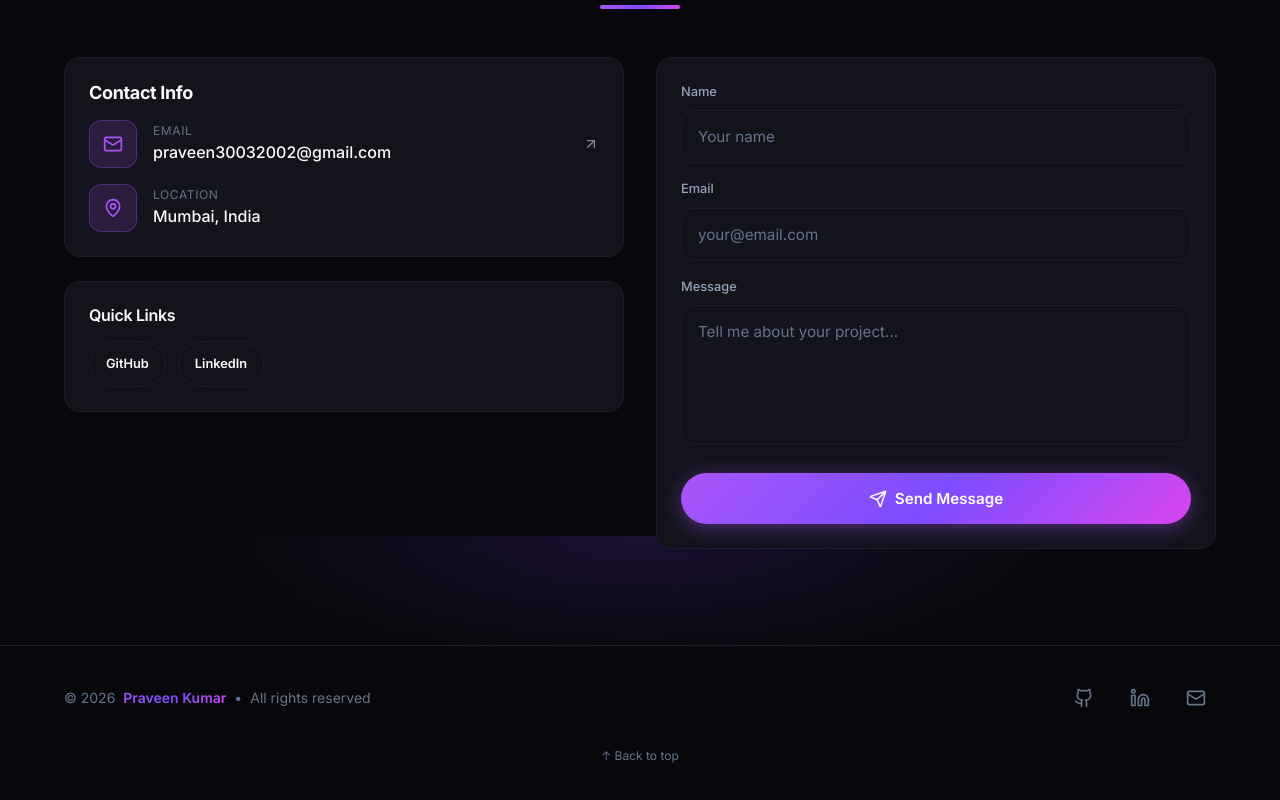
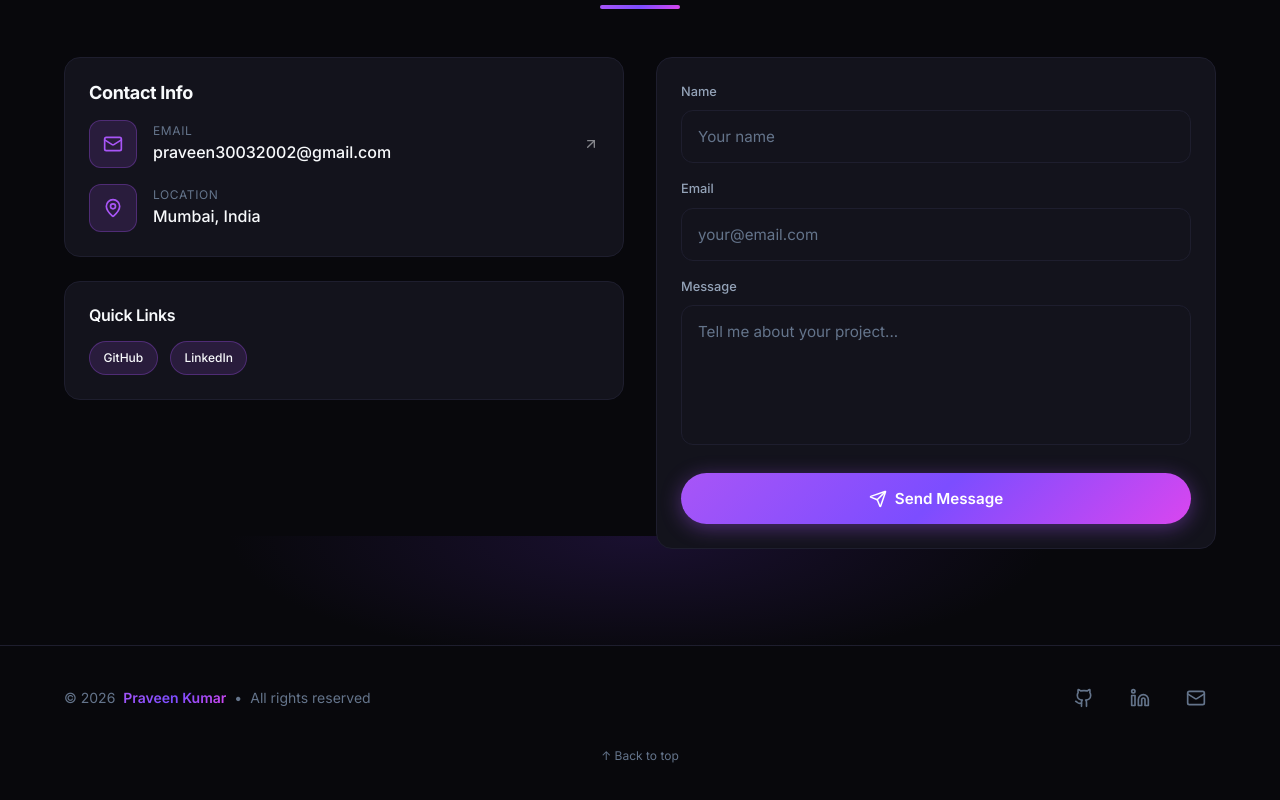
Before and after one commit to Praveen-kumar0/portfolio, a React (Vite) app: page / in a window 1280 px wide. Shown: the part 4264-5064 px from the top of the page. Built offline with nearby package versions, Linux system fonts and the light colour scheme; no server answers.

Commit message:
changed theme of quick liniks button

```diff
--- a/src/index.css
+++ b/src/index.css
@@ -135,6 +135,11 @@ h1, h2, h3, h4, h5, h6 {
 a {
   color: inherit;
   text-decoration: none;
+  user-select: none;
+  -webkit-user-select: none;
+  -moz-user-select: none;
+  -ms-user-select: none;
+  -webkit-tap-highlight-color: transparent;
 }
 
 ul, ol {
@@ -152,6 +157,11 @@ button {
   cursor: pointer;
   border: none;
   background: none;
+  user-select: none;
+  -webkit-user-select: none;
+  -moz-user-select: none;
+  -ms-user-select: none;
+  -webkit-tap-highlight-color: transparent;
 }
 
 input, textarea {
@@ -406,6 +416,11 @@ main {
   border-radius: var(--radius-full);
   transition: all var(--transition-normal);
   cursor: pointer;
+  user-select: none;
+  -webkit-user-select: none;
+  -moz-user-select: none;
+  -ms-user-select: none;
+  -webkit-tap-highlight-color: transparent;
 }
 
 .btn-primary {
@@ -685,6 +700,11 @@ main {
   -webkit-background-clip: text;
   -webkit-text-fill-color: transparent;
   background-clip: text;
+  user-select: none;
+  -webkit-user-select: none;
+  -moz-user-select: none;
+  -ms-user-select: none;
+  -webkit-tap-highlight-color: transparent;
 }
 
 .navbar-links {
@@ -699,6 +719,11 @@ main {
   color: var(--color-text-secondary);
   transition: color var(--transition-fast);
   position: relative;
+  user-select: none;
+  -webkit-user-select: none;
+  -moz-user-select: none;
+  -ms-user-select: none;
+  -webkit-tap-highlight-color: transparent;
 }
 
 .navbar-link::after {
@@ -729,6 +754,11 @@ main {
   flex-direction: column;
   gap: 5px;
   padding: var(--space-xs);
+  user-select: none;
+  -webkit-user-select: none;
+  -moz-user-select: none;
+  -ms-user-select: none;
+  -webkit-tap-highlight-color: transparent;
 }
 
 .navbar-toggle-bar {
@@ -737,6 +767,11 @@ main {
   background: var(--color-text-primary);
   border-radius: 2px;
   transition: all var(--transition-normal);
+  user-select: none;
+  -webkit-user-select: none;
+  -moz-user-select: none;
+  -ms-user-select: none;
+  pointer-events: none;
 }
 
 .navbar-toggle.active .navbar-toggle-bar:nth-child(1) {
@@ -774,6 +809,11 @@ main {
   font-weight: 600;
   color: var(--color-text-primary);
   transition: all var(--transition-fast);
+  user-select: none;
+  -webkit-user-select: none;
+  -moz-user-select: none;
+  -ms-user-select: none;
+  -webkit-tap-highlight-color: transparent;
 }
 
 .mobile-menu-link:hover {
@@ -919,6 +959,11 @@ main {
   border-radius: var(--radius-md);
   color: var(--color-text-secondary);
   transition: all var(--transition-normal);
+  user-select: none;
+  -webkit-user-select: none;
+  -moz-user-select: none;
+  -ms-user-select: none;
+  -webkit-tap-highlight-color: transparent;
 }
 
 .hero-social-link:hover {
@@ -940,10 +985,21 @@ main {
   gap: var(--space-sm);
   color: var(--color-text-muted);
   font-size: 0.75rem;
+  user-select: none;
+  -webkit-user-select: none;
+  -moz-user-select: none;
+  -ms-user-select: none;
+  -webkit-tap-highlight-color: transparent;
+  cursor: pointer;
 }
 
 .hero-scroll-icon {
   animation: bounce 2s infinite;
+  user-select: none;
+  -webkit-user-select: none;
+  -moz-user-select: none;
+  -ms-user-select: none;
+  pointer-events: none;
 }
 
 @keyframes bounce {
@@ -1523,8 +1579,20 @@ main {
 }
 
 .contact-link-btn {
-  padding: var(--space-sm) var(--space-md);
-  font-size: 0.8rem;
+  padding: 0.4rem 0.85rem;
+  font-size: 0.75rem;
+  font-weight: 500;
+  background: rgba(168, 85, 247, 0.15) !important;
+  color: var(--color-text-primary) !important;
+  border: 1px solid rgba(168, 85, 247, 0.3) !important;
+  border-radius: var(--radius-full);
+}
+
+.contact-link-btn:hover {
+  background: rgba(168, 85, 247, 0.25) !important;
+  border-color: var(--color-purple-accent) !important;
+  color: var(--color-text-primary) !important;
+  transform: translateY(0) !important;
 }
 
 /* Contact Form */
@@ -1733,6 +1801,11 @@ main {
   height: 40px;
   color: var(--color-text-muted);
   transition: all var(--transition-fast);
+  user-select: none;
+  -webkit-user-select: none;
+  -moz-user-select: none;
+  -ms-user-select: none;
+  -webkit-tap-highlight-color: transparent;
 }
 
 .footer-social-link:hover {
@@ -1744,6 +1817,12 @@ main {
   font-size: 0.75rem;
   color: var(--color-text-muted);
   transition: color var(--transition-fast);
+  user-select: none;
+  -webkit-user-select: none;
+  -moz-user-select: none;
+  -ms-user-select: none;
+  -webkit-tap-highlight-color: transparent;
+  cursor: pointer;
 }
 
 .footer-back-top:hover {
```
